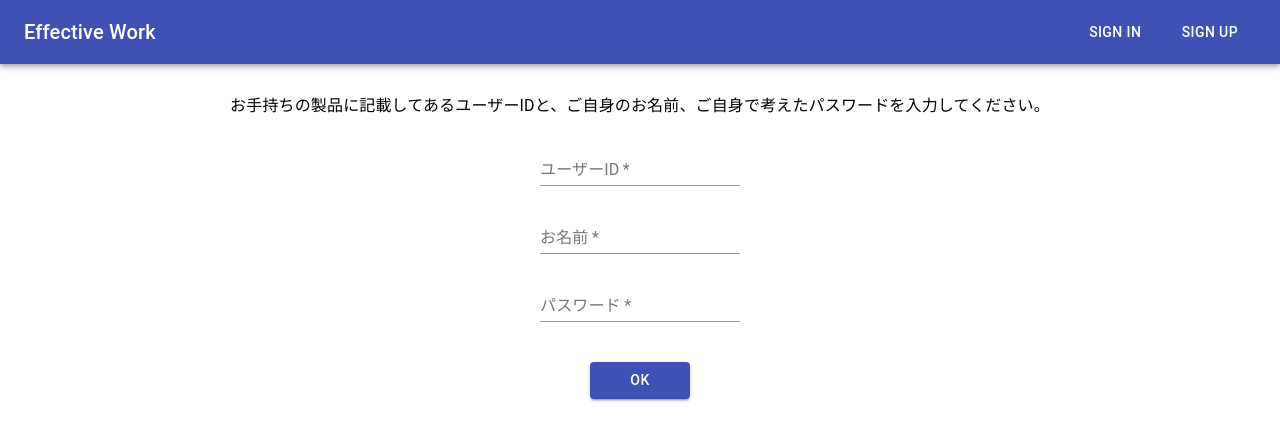
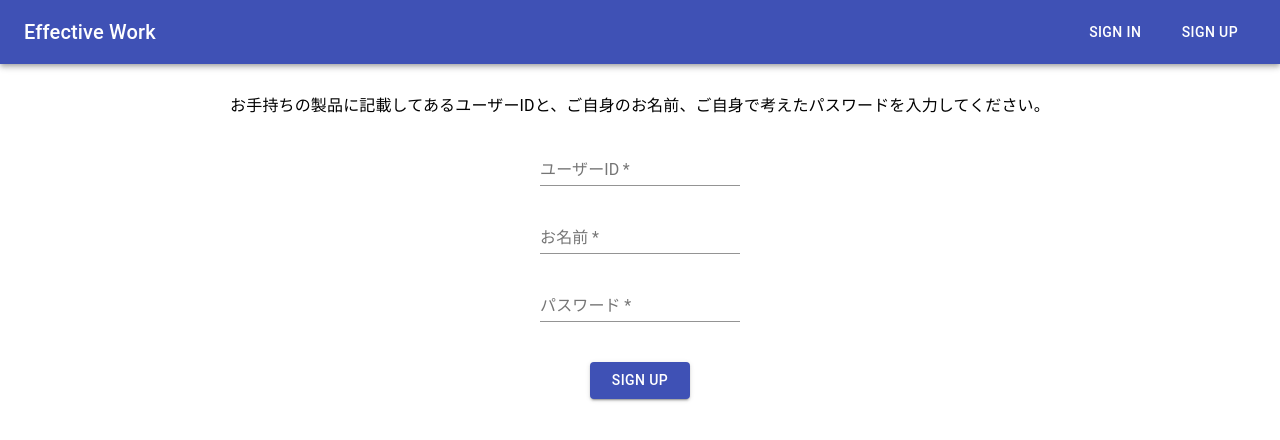
Before and after one commit to jphacks/F_2004_1, a React (Create React App) app: page /sign-up in a window 1280 px wide. Shown: the top 440 px of the page. Built offline with nearby package versions, Linux system fonts and the light colour scheme; no server answers.

Commit message:
updated a bit

```diff
--- a/src/App.tsx
+++ b/src/App.tsx
@@ -34,7 +34,7 @@ const App: FC = () => {
               }
             />
             <Route path="/sign-up" component={SignUp} />
-            <Route path="/charts/:id" render={props => <Chart {...props} />} />
+            <Route path="/charts/:id" component={Chart} />
             <Route path="/*" render={() => <Redirect to="/" />} />
           </Switch>
         </Box>
--- a/src/pages/SignIn.tsx
+++ b/src/pages/SignIn.tsx
@@ -135,7 +135,7 @@ const SignIn: FC<Props> = (props: Props) => {
             color="primary"
             className={classes.button}
           >
-            OK
+            SIGN IN
           </Button>
         </Box>
       </form>
--- a/src/pages/SignUp.tsx
+++ b/src/pages/SignUp.tsx
@@ -143,7 +143,7 @@ const SignUp: FC<Props> = (props: Props) => {
             color="primary"
             className={classes.button}
           >
-            OK
+            SIGN UP
           </Button>
         </Box>
       </form>
```
